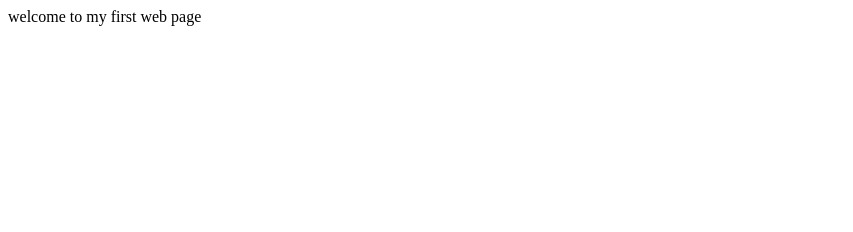
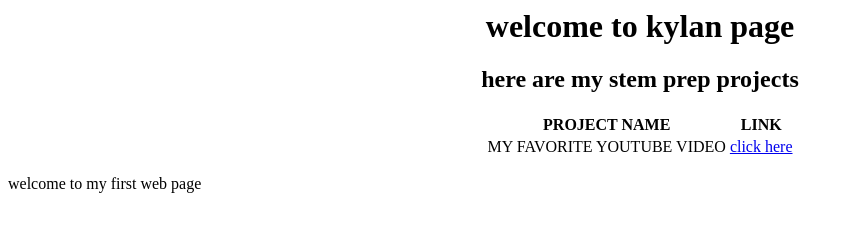
Before and after one commit to KGDA1/KGDA1.github.io, a plain HTML site: page index.html in a window 1280 px wide. Shown: the whole page, without its empty margins (0-853 px from the left). Drawn offline with Linux system fonts and the light colour scheme.

Commit message:
Update index.html

```diff
--- a/index.html
+++ b/index.html
@@ -3,6 +3,26 @@
      <title>my web site </title>
    </head>
    <body>
+    <center>
+     <h1>welcome to kylan page</h1>
+     <h2>here are my stem prep projects</h2>
+     <table>
+      <TR>
+       <TH>PROJECT NAME</TH>
+       <TH>LINK</TH>
+      </TR>
+      <TR>
+       <TD>MY FAVORITE YOUTUBE VIDEO</TD>
+       <TD>
+        <A HREF="youtube.html">
+         <p>click here</p>
+       </TD>
+
+
+       </TR>
+      </TR>
+     </table>
+    </center>
      <p>welcome to my first web page</p>
    </body>
  </html>
```
